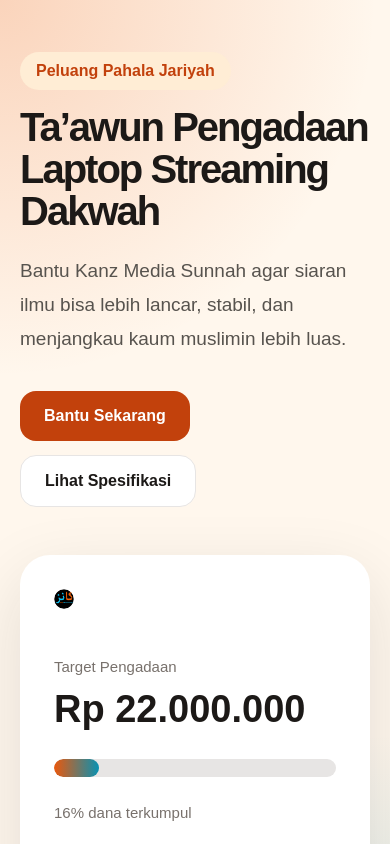
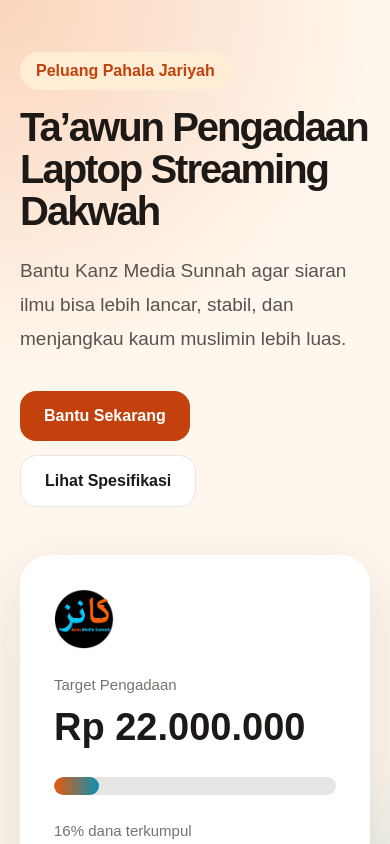
Before and after one commit to doddy212/taawunkanzmediasunnah, a React (Vite) app: page / in a window 390 px wide. Shown: the top 844 px of the page. Built offline with nearby package versions, Linux system fonts and the light colour scheme.

Commit message:
Update style.css

```diff
--- a/src/style.css
+++ b/src/style.css
@@ -291,12 +291,12 @@
     grid-template-columns: 1fr;
   }
 
-  .logoImg {
-  width: 20px;
-  height: 20px;
-  border-radius: 999px;
+.logoImg {
+  width: 60px;
+  height: 60px;
   object-fit: contain;
-  margin-bottom: 18px;
+  border-radius: 50%;
+  display: block;
 }
 
 .qrisImg {
```
